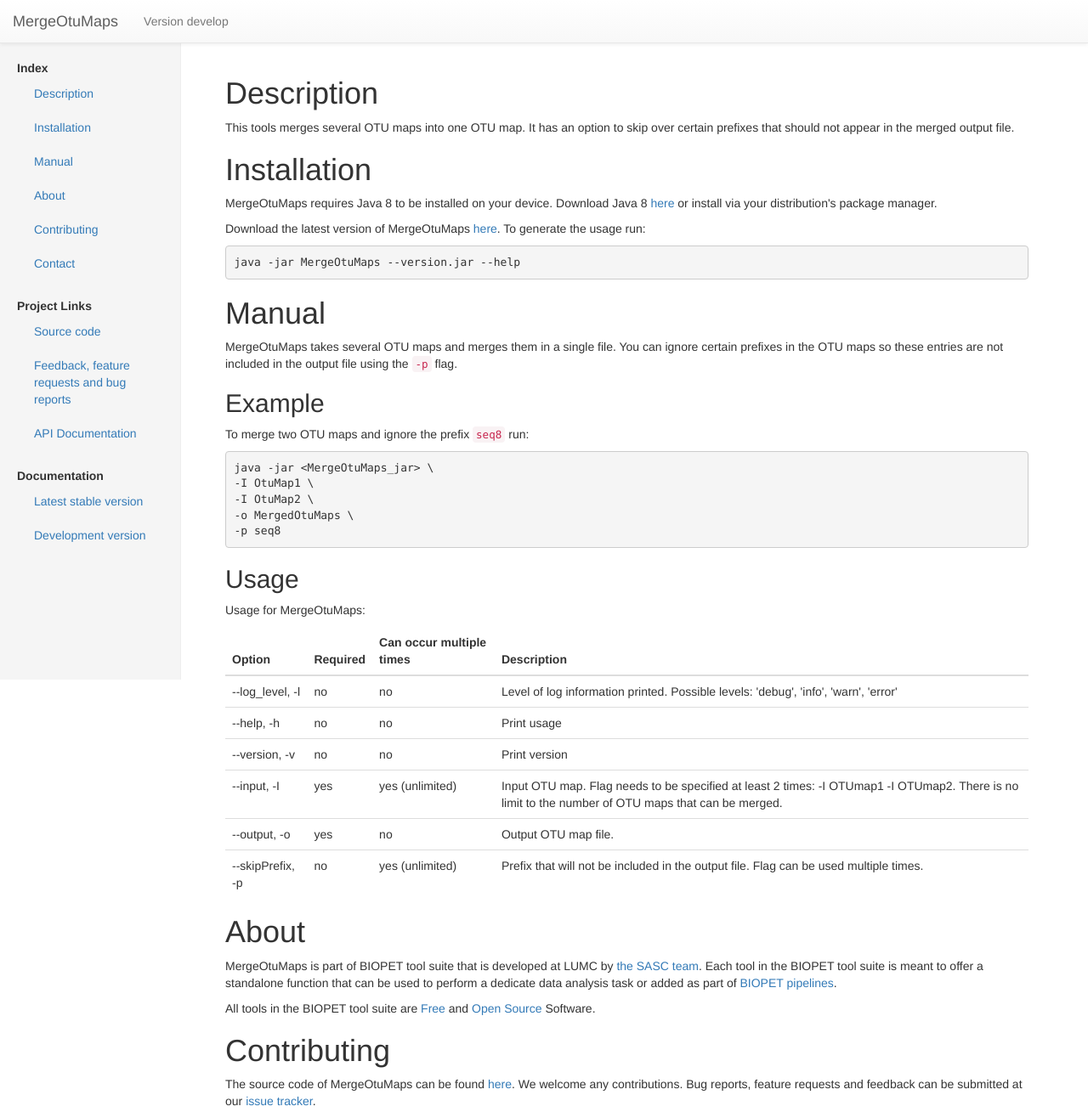
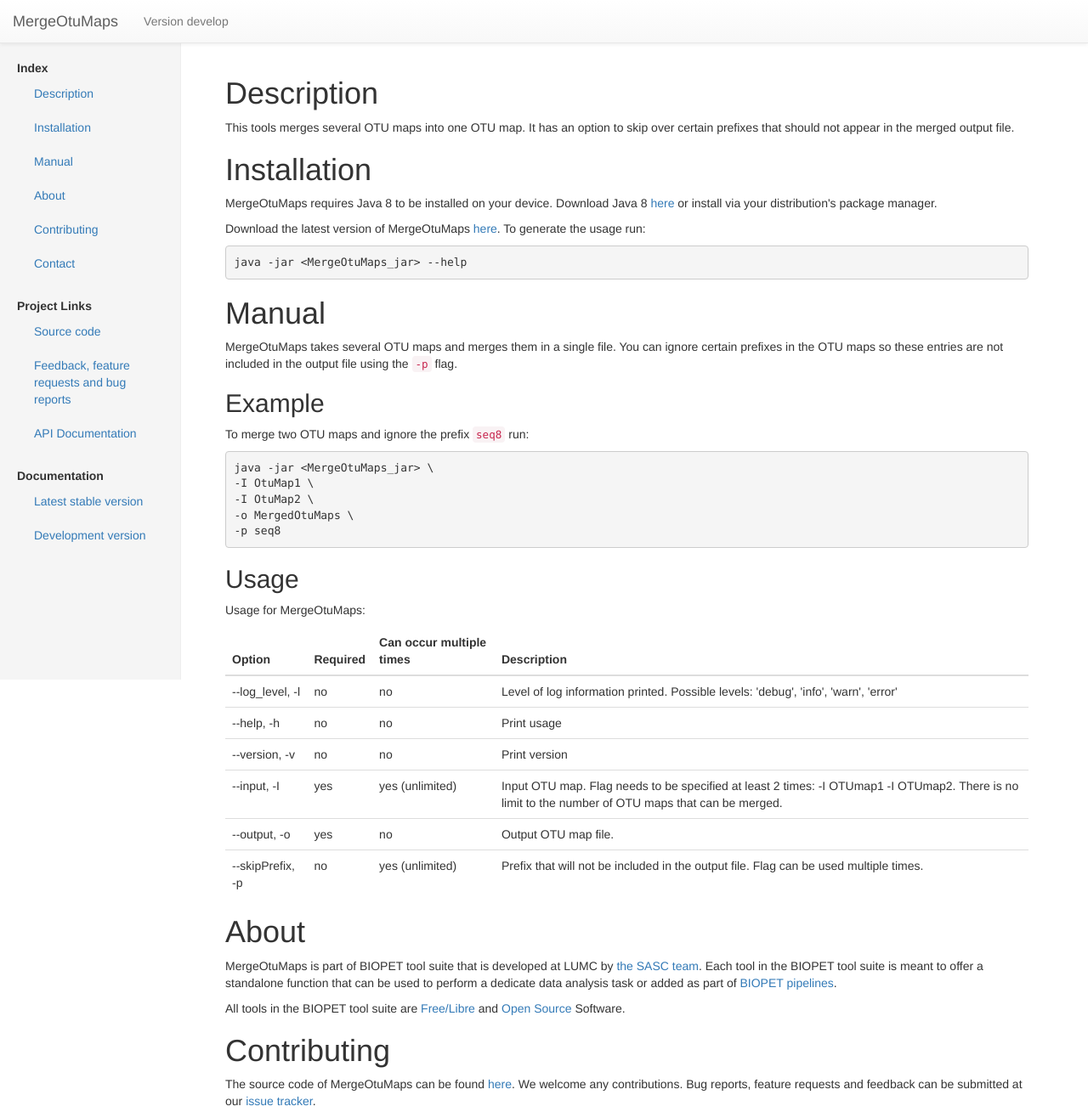
Before and after one commit to biopet/mergeotumaps, a plain HTML site: page develop/index.html in a window 1280 px wide. Shown: the top 1309 px of the page at 85% size. Drawn offline with nearby package versions, Linux system fonts and the light colour scheme.

Commit message:
updated site

```diff
--- a/develop/index.html
+++ b/develop/index.html
@@ -92,7 +92,7 @@
         or install via your distribution&#39;s package manager.</p>
         <p>Download the latest version of MergeOtuMaps <a href="https://github.com/biopet/mergeotumaps/releases/">here</a>.
         To generate the usage run:</p>
-        <pre><code>java -jar MergeOtuMaps --version.jar --help</code></pre>
+        <pre><code>java -jar &lt;MergeOtuMaps_jar&gt; --help</code></pre>
 
         <h1 id="manual" class="section">Manual</h1>
         <p>MergeOtuMaps takes several OTU maps and merges them in a single file.
@@ -163,7 +163,7 @@
         <p>MergeOtuMaps is part of BIOPET tool suite that is developed at LUMC by <a href="http://sasc.lumc.nl/">the SASC team</a>.
         Each tool in the BIOPET tool suite is meant to offer a standalone function that can be used to perform a
         dedicate data analysis task or added as part of <a href="http://biopet-docs.readthedocs.io/en/latest/">BIOPET pipelines</a>.</p>
-        <p>All tools in the BIOPET tool suite are <a href="https://www.gnu.org/philosophy/free-sw.html">Free</a> and
+        <p>All tools in the BIOPET tool suite are <a href="https://www.gnu.org/philosophy/free-sw.html">Free/Libre</a> and
         <a href="https://opensource.org/osd">Open Source</a> Software.</p>
 
         <h1 id="contributing" class="section">Contributing</h1>
```
